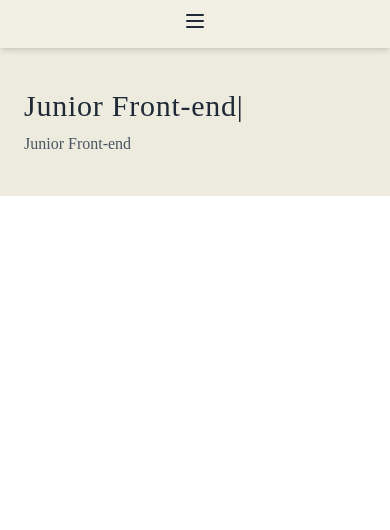
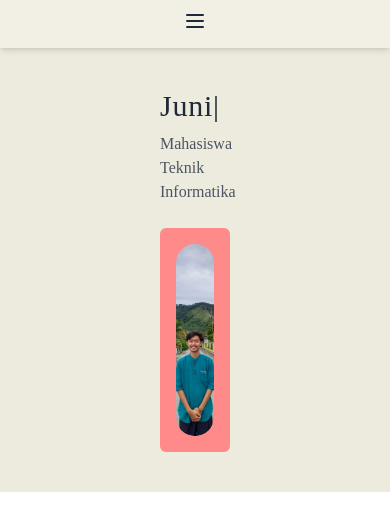
Before and after one commit to Sytrwn/Potofolio, a React (Vite) app: page / in a window 390 px wide. Shown: the top 530 px of the page. Built offline with nearby package versions, Linux system fonts and the light colour scheme; the HTML template or start-up script is replaced by a standard one.

Commit message:
Hero Fix

```diff
--- a/src/Index.css
+++ b/src/Index.css
@@ -3,3 +3,13 @@
 @tailwind utilities;
 
 @import url("https://fonts.googleapis.com/css2?family=Freckle+Face&display=swap");
+/* Animasi kursor berkedip */
+.animate-blink {
+  animation: blink 1s steps(2, start) infinite;
+}
+
+@keyframes blink {
+  to {
+    visibility: hidden;
+  }
+}
--- /dev/null
+++ b/src/components/About.jsx
@@ -0,0 +1,7 @@
+import React from "react";
+
+function About() {
+  return <div></div>;
+}
+
+export default About;
--- a/src/components/Hero.jsx
+++ b/src/components/Hero.jsx
@@ -1,4 +1,8 @@
 import React, { useState, useEffect } from "react";
+import "../index.css";
+import alfinImage from "../assets/alfin.jpeg";
+import AOS from "aos";
+import "aos/dist/aos.css";
 
 function Hero() {
   const [text, setText] = useState(""); // State for typing animation
@@ -32,14 +36,38 @@ function Hero() {
     return () => clearTimeout(timeout); // Cleanup timeout
   }, [text, isDeleting, index, speed]);
 
+  useEffect(() => {
+    AOS.init({
+      once: true,
+    });
+  }, []);
+
   return (
-    <div className="container flex flex-col px-6 py-10 mx-auto space-y-6 lg:h-[32rem] lg:py-16 lg:flex-row lg:items-center">
-      <div className="lg:max-w-lg">
-        <h1 className="text-3xl font-freckle tracking-wide text-gray-800 lg:text-4xl">
-          {text}
-          <span className="animate-blink">|</span>
-        </h1>
-        <p className="mt-2 text-gray-600 font-freckle">Junior Front-end</p>
+    <div className="container flex flex-col lg:flex-row items-center px-40 py-10 mx-auto space-y-6 lg:space-y-0 lg:space-x-10 lg:py-16">
+      {/* Text Section */}
+      <div className="w-full lg:w-1/2">
+        <div className="lg:max-w-lg">
+          <h1 className="text-3xl font-freckle tracking-wide text-gray-800 lg:text-4xl">
+            {text}
+            <span className="animate-blink">|</span>
+          </h1>
+          <p className="mt-2 text-gray-600 font-freckle">
+            Mahasiswa Teknik Informatika
+          </p>
+        </div>
+      </div>
+
+      {/* Image Section */}
+      <div
+        data-aos="fade-right"
+        data-aos-duration="1000"
+        className="flex items-center justify-center w-full h-auto lg:w-64 bg-merahPastel p-4 rounded-md "
+      >
+        <img
+          className="object-cover w-48 h-48 rounded-full sm:w-56 sm:h-56 md:w-64 md:h-64 lg:w-48 lg:h-48 hover:scale-110 hover:duration-300 "
+          src={alfinImage}
+          alt="Alfin Syatriawan"
+        />
       </div>
     </div>
   );
--- a/src/components/Navbar.jsx
+++ b/src/components/Navbar.jsx
@@ -17,17 +17,17 @@ function Navbar() {
       </h1>
 
       <nav className="nav font-semibold font-freckle text-lg hidden lg:flex">
-        <ul className="flex items-center">
-          <li className="p-4  hover:border-opacity-100 text-hitamPastel hover:text-hijauPastel duration-200 cursor-pointer active">
+        <ul className="flex items-center ">
+          <li className="p-4  hover:border-opacity-100 hover:scale-110 text-hitamPastel hover:text-hijauPastel duration-200 cursor-pointer active">
             <a href="#">Home</a>
           </li>
-          <li className="p-4  border-opacity-0 hover:border-opacity-100 text-hitamPastel hover:text-hijauPastel duration-200 cursor-pointer">
+          <li className="p-4  border-opacity-0 hover:border-opacity-100 hover:scale-110 text-hitamPastel hover:text-hijauPastel duration-200 cursor-pointer">
             <a href="#">About</a>
           </li>
-          <li className="p-4  border-opacity-0 hover:border-opacity-100 text-hitamPastel hover:text-hijauPastel duration-200 cursor-pointer">
+          <li className="p-4  border-opacity-0 hover:border-opacity-100 hover:scale-110 text-hitamPastel hover:text-hijauPastel duration-200 cursor-pointer">
             <a href="#">Collections</a>
           </li>
-          <li className="p-4  border-opacity-0 hover:border-opacity-100 text-hitamPastel hover:text-hijauPastel duration-200 cursor-pointer">
+          <li className="p-4  border-opacity-0 hover:border-opacity-100 hover:scale-110 text-hitamPastel hover:text-hijauPastel duration-200 cursor-pointer">
             <a href="#">Contact</a>
           </li>
         </ul>
--- a/src/pages/Home.jsx
+++ b/src/pages/Home.jsx
@@ -13,7 +13,7 @@ function Home() {
   return (
     <div>
       <Navbar />
-      <div data-aos="fade-right" data-aos-delay="200">
+      <div>
         {" "}
         <Hero />
       </div>
```
Also changed, not shown: src/assets/alfin.jpeg (added).
